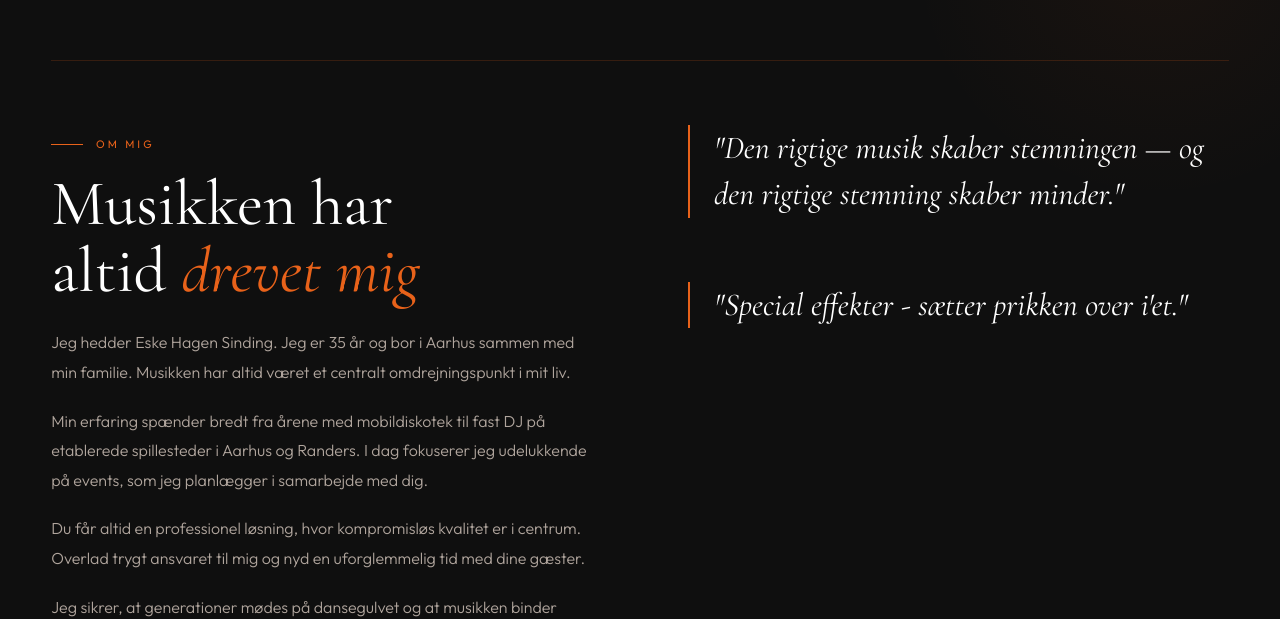
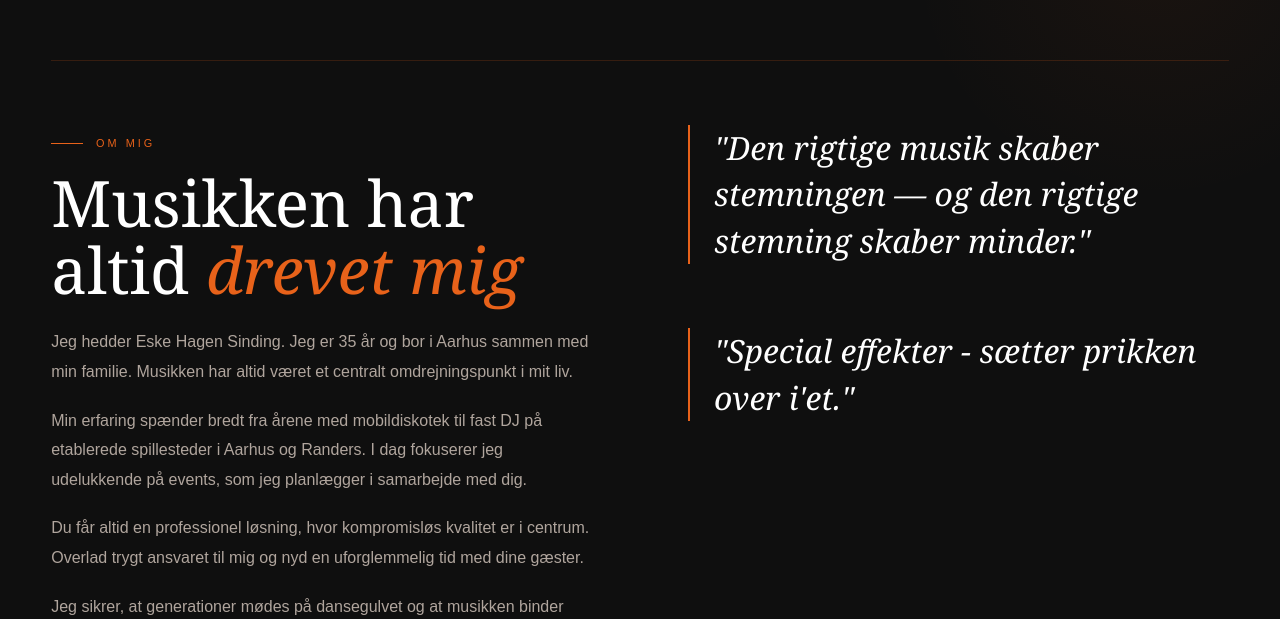
Before and after one commit to eskehagen/ehevent, a React (Vite) app: page / in a window 1280 px wide. Shown: the part 868-1487 px from the top of the page. Built offline with nearby package versions, Linux system fonts and the light colour scheme.

Commit message:
Add fontsource for Cormorant Garamond and Outfit; update Navbar link text

```diff
--- a/index.html
+++ b/index.html
@@ -4,9 +4,7 @@
     <meta charset="UTF-8" />
     <meta name="viewport" content="width=device-width, initial-scale=1.0" />
     <title>EH Events – DJ & Eventlys</title>
-    <link rel="preconnect" href="https://fonts.googleapis.com" />
-    <link rel="preconnect" href="https://fonts.gstatic.com" crossorigin />
-    <link href="https://fonts.googleapis.com/css2?family=Cormorant+Garamond:ital,wght@0,300;0,400;0,600;1,300;1,400&family=Outfit:wght@200;300;400;500&display=swap" rel="stylesheet" />
+
   </head>
   <body>
     <div id="root"></div>
--- a/package.json
+++ b/package.json
@@ -11,6 +11,8 @@
     "lint": "tsc --noEmit"
   },
   "dependencies": {
+    "@fontsource/cormorant-garamond": "^5.2.11",
+    "@fontsource/outfit": "^5.2.8",
     "@google/genai": "^1.29.0",
     "@tailwindcss/vite": "^4.1.14",
     "@types/nodemailer": "^7.0.11",
--- a/src/components/Navbar.tsx
+++ b/src/components/Navbar.tsx
@@ -80,7 +80,7 @@ export const Navbar = () => {
             animate={{ opacity: 1 }}
             exit={{ opacity: 0 }}
           >
-            <Link to="/" onClick={closeMenu}>Om mig</Link>
+            <Link to="/" onClick={closeMenu}>Forside</Link>
             <Link to="/loesninger" onClick={closeMenu}>Løsninger</Link>
             <Link to="/galleri" onClick={closeMenu}>Galleri</Link>
             <Link to="/kontakt" onClick={closeMenu}>Kontakt</Link>
--- a/src/index.css
+++ b/src/index.css
@@ -1,4 +1,17 @@
 @import "tailwindcss";
+
+/* Cormorant Garamond – self-hosted via fontsource */
+@import "@fontsource/cormorant-garamond/300.css";
+@import "@fontsource/cormorant-garamond/400.css";
+@import "@fontsource/cormorant-garamond/600.css";
+@import "@fontsource/cormorant-garamond/300-italic.css";
+@import "@fontsource/cormorant-garamond/400-italic.css";
+
+/* Outfit – self-hosted via fontsource */
+@import "@fontsource/outfit/200.css";
+@import "@fontsource/outfit/300.css";
+@import "@fontsource/outfit/400.css";
+@import "@fontsource/outfit/500.css";
 
 @theme {
   --font-head: 'Cormorant Garamond', Georgia, serif;
```
Also changed, not shown: 1 other file (tests, documents, lock files or other folders).
